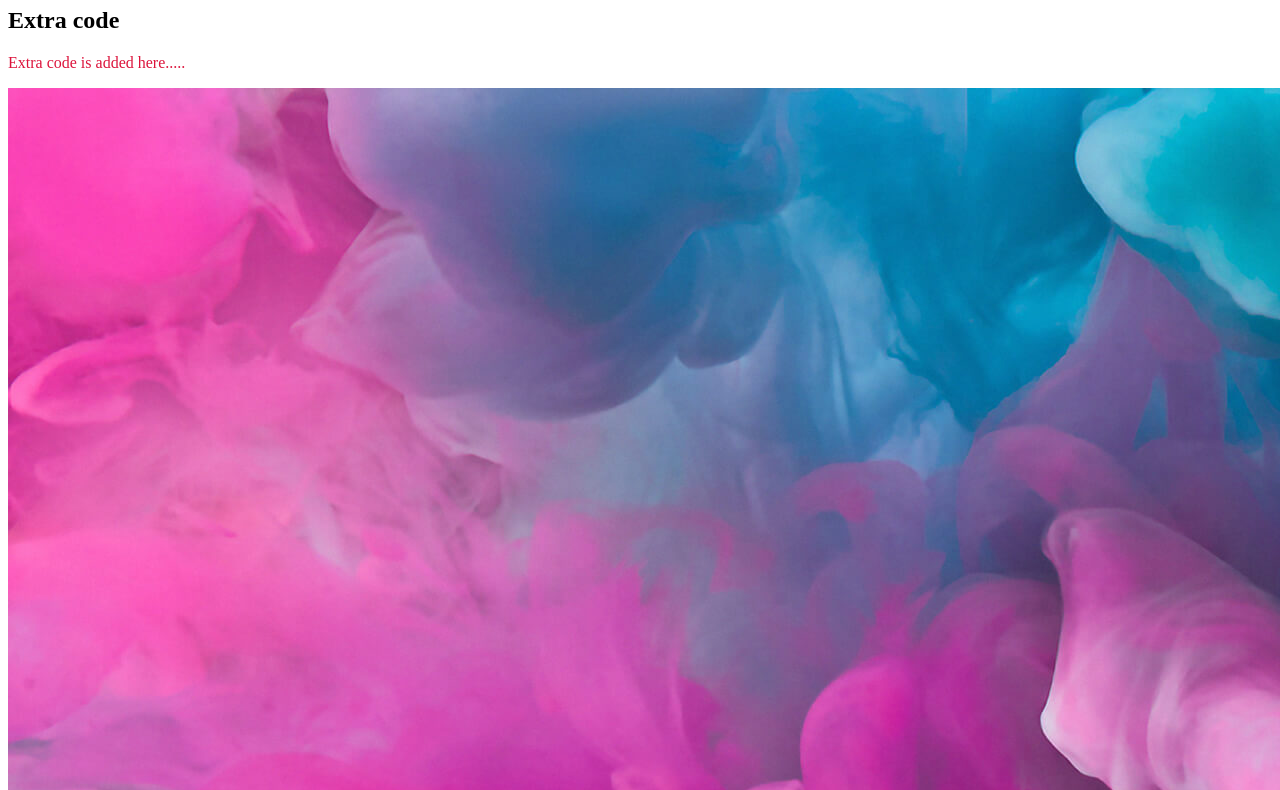
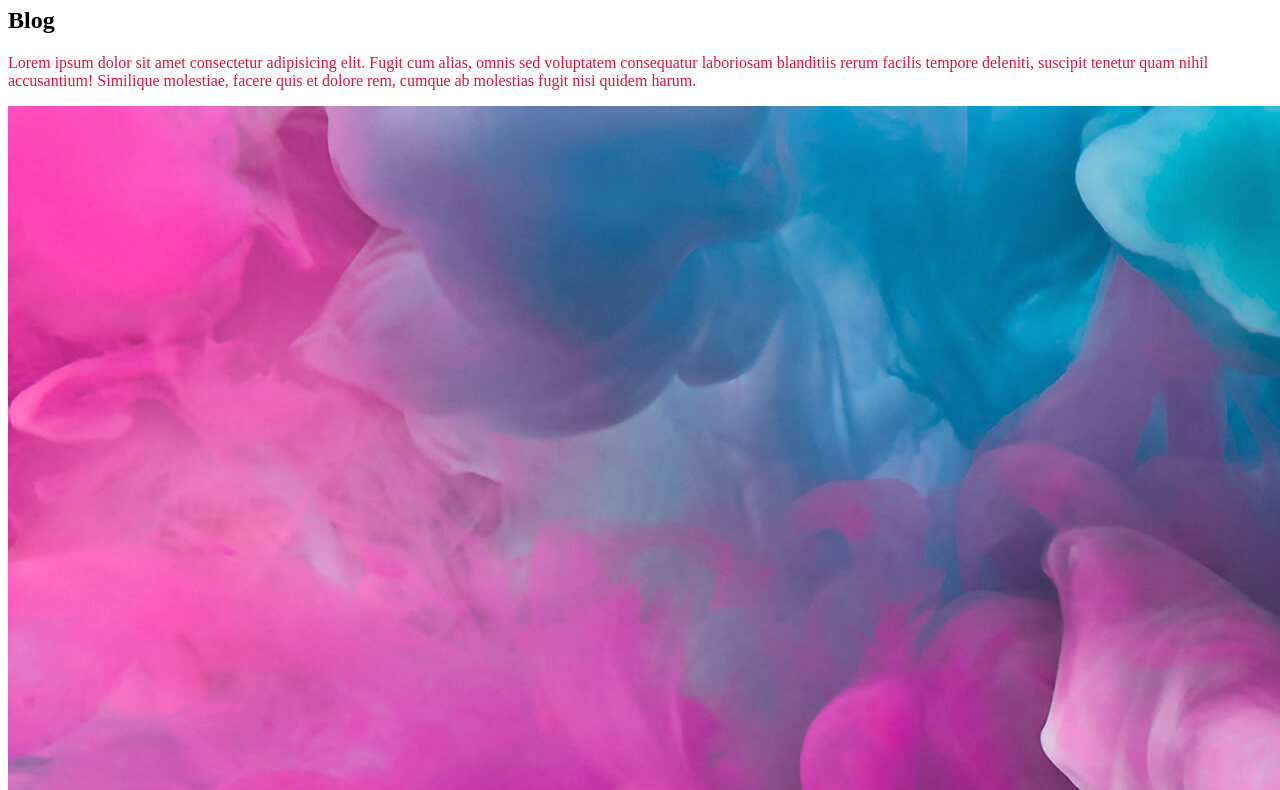
Before and after one commit to KishoarJahanTithee/my-first-repo, a plain HTML site: page index.html in a window 1280 px wide. Shown: the part 73-863 px from the top of the page. Drawn offline with Linux system fonts and the light colour scheme.

Commit message:
new blog added

```diff
--- a/index.html
+++ b/index.html
@@ -10,8 +10,8 @@
 <body>
 
     <h1>Hello People!</h1>
-    <h2>Extra code</h2>
-    <p>Extra code is added here.....</p>
+    <h2>Blog</h2>
+    <p>Lorem ipsum dolor sit amet consectetur adipisicing elit. Fugit cum alias, omnis sed voluptatem consequatur laboriosam blanditiis rerum facilis tempore deleniti, suscipit tenetur quam nihil accusantium! Similique molestiae, facere quis et dolore rem, cumque ab molestias fugit nisi quidem harum.</p>
     <img src="color.jpg" alt="">
 
 </body>
```
